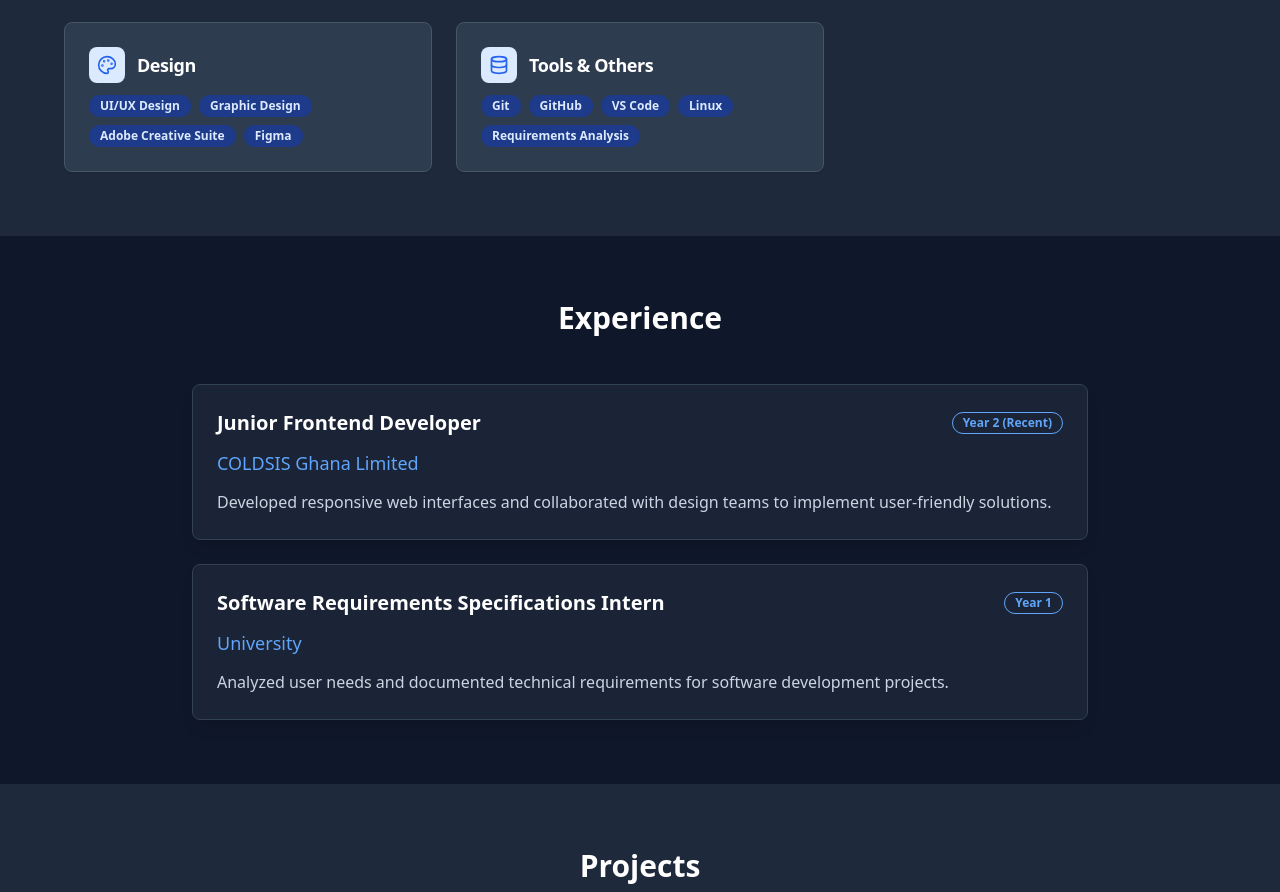
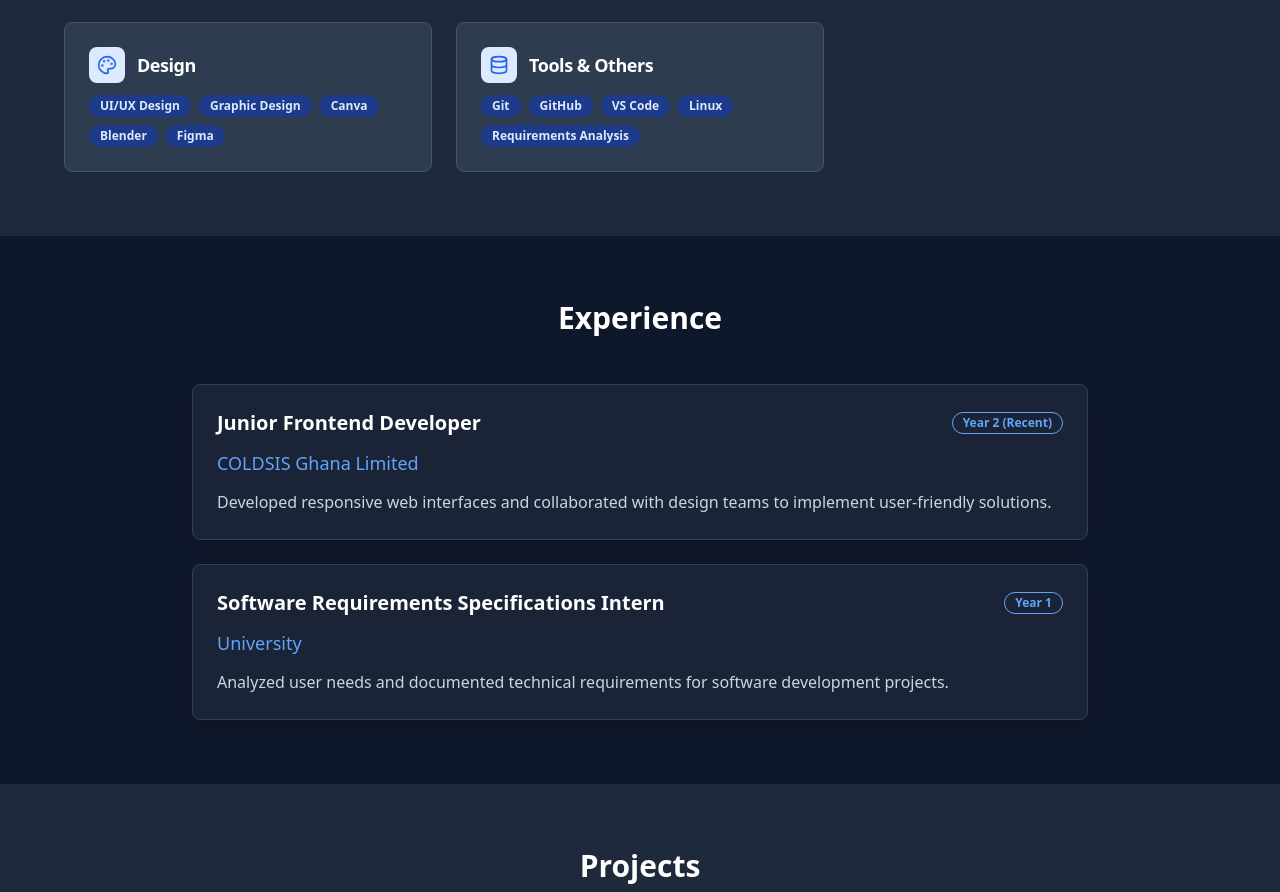
Before and after one commit to devzone-creator/devzone-creator-portfolio, a React (Vite) app: page / in a window 1280 px wide. Shown: the part 1332-2224 px from the top of the page. Built offline with nearby package versions, Linux system fonts and the light colour scheme; no server answers; the database is empty.

Commit message:
Refactor: Update skills section
Updated the skills section to reflect Canva and Blender proficiency.

```diff
--- a/src/components/SkillsSection.tsx
+++ b/src/components/SkillsSection.tsx
@@ -8,7 +8,7 @@ const SkillsSection = () => {
     { category: "Frontend", items: ["React", "JavaScript", "TypeScript", "HTML/CSS", "Tailwind CSS"], icon: <Code className="w-5 h-5" /> },
     { category: "Backend", items: ["Node.js", "Express", "API Development", "Database Design"], icon: <Server className="w-5 h-5" /> },
     { category: "Compiler Engineering", items: ["Lexical Analysis", "Parsing", "Code Generation", "Optimization"], icon: <Cpu className="w-5 h-5" /> },
-    { category: "Design", items: ["UI/UX Design", "Graphic Design", "Adobe Creative Suite", "Figma"], icon: <Palette className="w-5 h-5" /> },
+    { category: "Design", items: ["UI/UX Design", "Graphic Design", "Canva", "Blender", "Figma"], icon: <Palette className="w-5 h-5" /> },
     { category: "Tools & Others", items: ["Git", "GitHub", "VS Code", "Linux", "Requirements Analysis"], icon: <Database className="w-5 h-5" /> }
   ];
 
```
